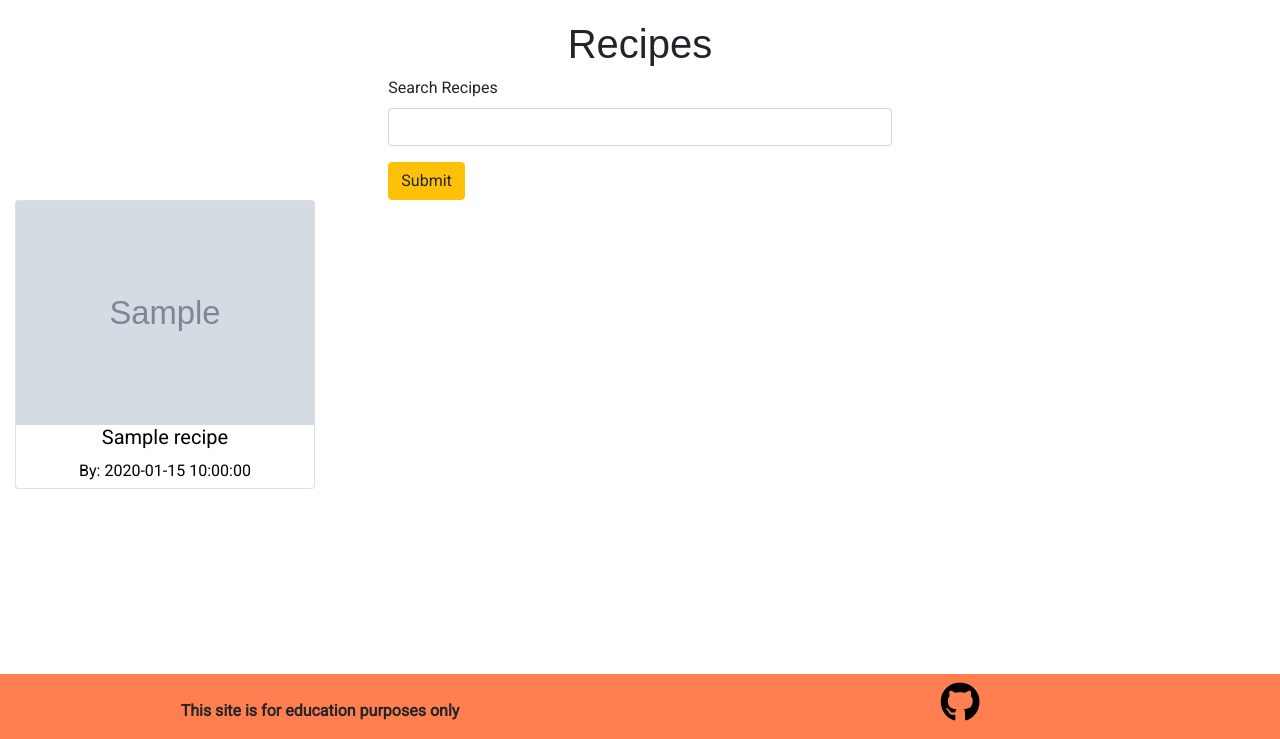
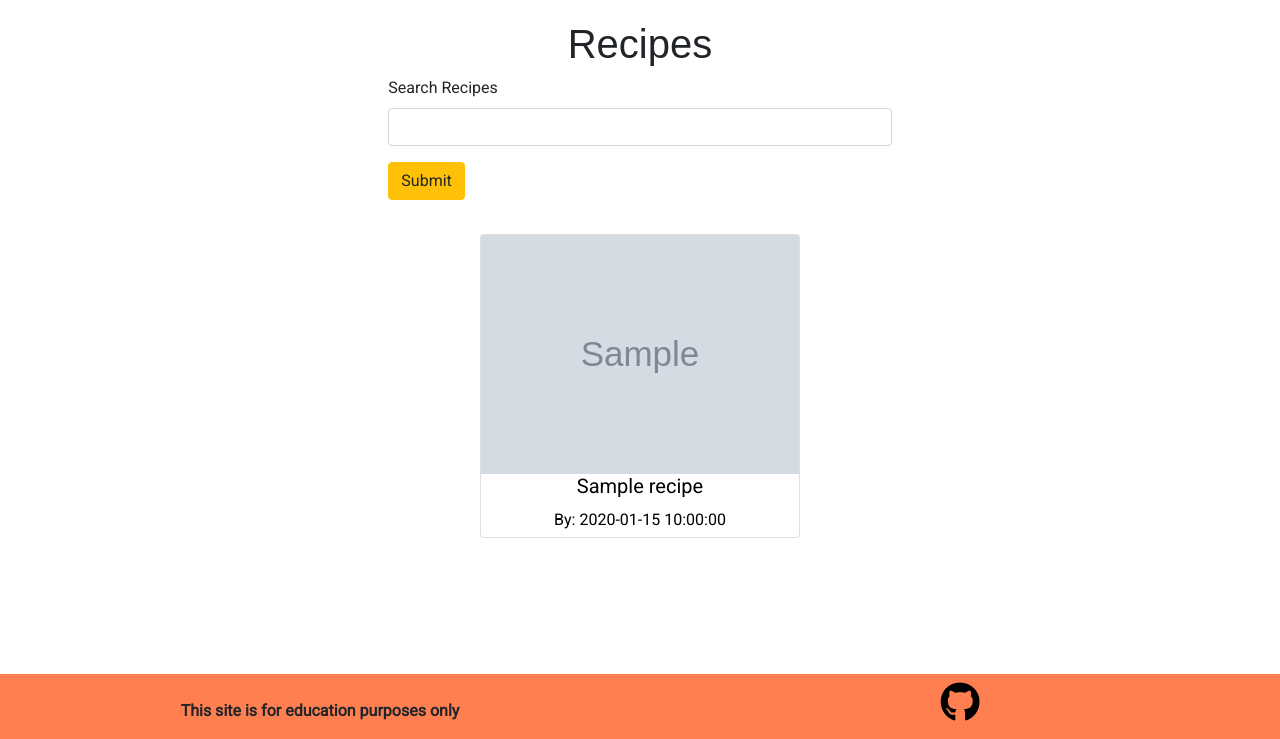
Before and after one commit to Bradders81/the-recipe-db, a Flask app: page /search in a window 1280 px wide. Shown: the part 61-800 px from the top of the page. Run offline with Flask 2, Linux system fonts and the light colour scheme; grey boxes marked "Sample" are stand-in pictures; a database or web service that is not in the repository returns one stand-in record (values such as "Sample title"); some libraries are stand-ins or nearby versions; some web fonts are replaced.

Commit message:
Fix layout of recipe cards

```diff
--- a/static/css/style.css
+++ b/static/css/style.css
@@ -149,7 +149,6 @@ article {
     display: inline-flexbox;
 }
 hr {
-
     width: 80%;
     margin: auto;
 }
@@ -264,19 +263,29 @@ text-decoration: none;
 
 /*----- Recipe Cards -----*/
 
-.card-image {
-    width: auto;
-    height: 100%;
-    overflow: hidden;
-}
+
 .cards {
     color: #000;
+
 
 }
 
 .cards:hover {
     color: rgb(255, 127, 80);
     text-decoration: none
+}
+.size {
+    max-width: 50%;
+}
+
+.card-size {
+    max-width: 350px;
+    height: auto;
+    margin: 10px;
+    align-items: center;
+    text-align: center;
+    border-radius: 8px 8px;
+    display: inline;
 }
 
 /*----- Recipe Details Page -----*/
--- a/templates/edit-recipe.html
+++ b/templates/edit-recipe.html
@@ -58,7 +58,7 @@
                         </div>
                         <div class="mb-3">
                             <label for="image_alt" class="sub-headings form-label"></label>Picture</label>
-                            <input value="{{ recipe.image-alt }}" type="text" class="form-control" placeholder="Short description of image" name="image_alt" minlength="5" maxlength="30" id="image_alt">
+                            <input value="{{ recipe.image_alt }}" type="text" class="form-control" placeholder="Short description of image" name="image_alt" minlength="5" maxlength="30" id="image_alt">
                         </div>
                         <div class="form-group">
                             <label class="edit-form-headings" for="type">Type of Meal</label>
--- a/templates/recipes.html
+++ b/templates/recipes.html
@@ -19,13 +19,12 @@
     </div>
 </div>
 
-
-<div class="row align-center">
+<div class="row justify-content-center">
     {% for recipe in recipes %}
-    <div class="col-12 col-md-3 cards-layout">
-        <!-- Credit: Card from Bootstrap and then customised -->
+    <div class="col-12 col-md-3 card-size">
+                <div class="card-size">
             <a class="cards" href="/profile/{{ recipe._id }}">
-            <div class="card" style="width: 300px;">
+                <div class="card">
                     <img class="card-image" src="{{ recipe.image }}" class="card-img-top recipe-image"
                         alt="{{ recipe.image_alt }}">
                     <div class="cad-body">
@@ -35,6 +34,7 @@
                 </div>
             </a>
         </div>
+    </div>
     {% endfor %}
 </div>
 
```
Also changed, not shown: templates/index.html (+13 -13 lines). Lines whose indentation alone changed are shown as unchanged.
